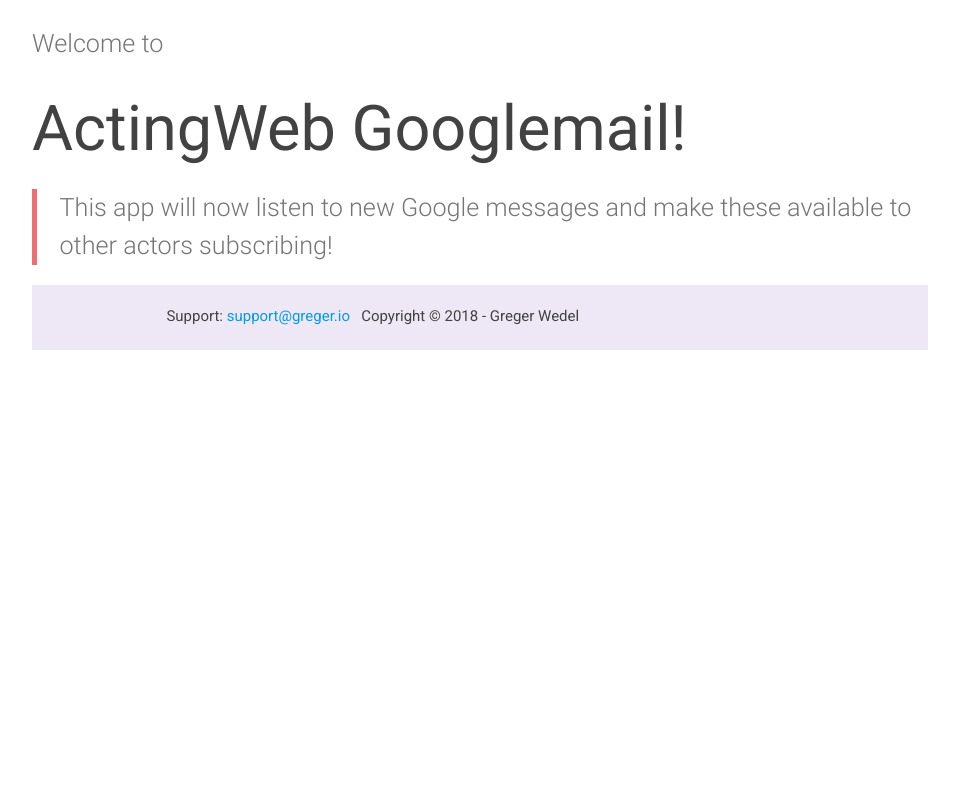
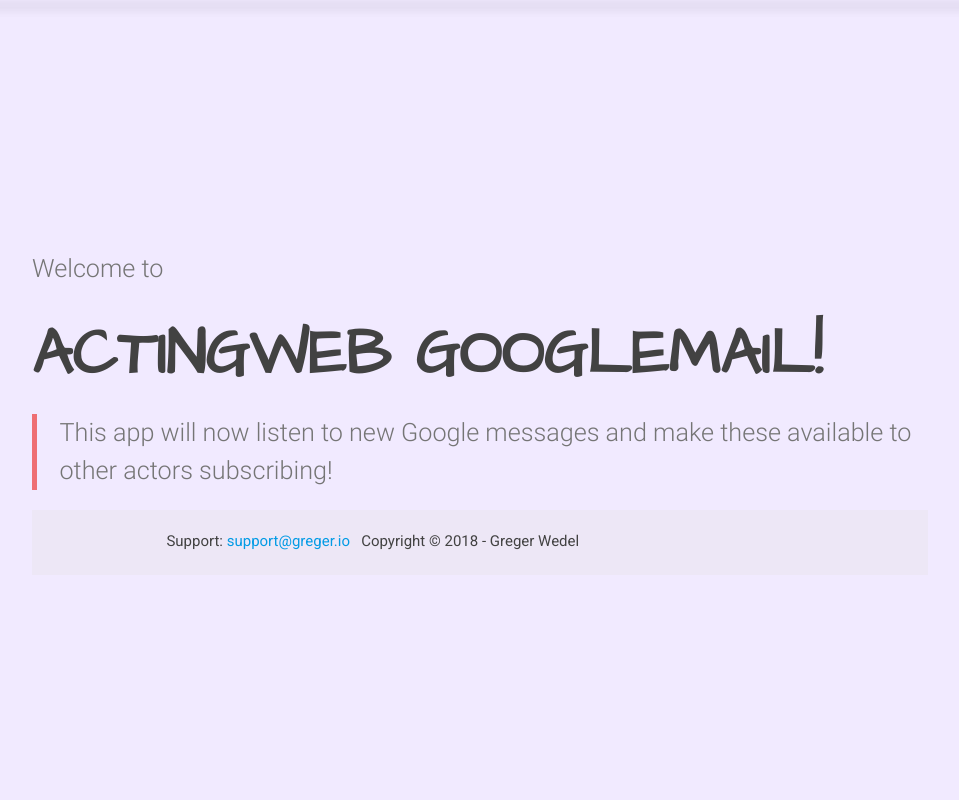
Before and after one commit to actingweb/actingweb-googlemail, a Flask app: template templates/aw-actor-www-root.html in a window 1280 px wide. Shown: the whole page, without its empty margins (160-1119 px from the left). Run offline with Flask 2, Linux system fonts and the light colour scheme; the template is opened without the code that fills it, so the values that code supplies are empty; some libraries are stand-ins or nearby versions.

Commit message:
Minor fixes

```diff
--- a/application.py
+++ b/application.py
@@ -8,18 +8,27 @@
 from src import on_aw
 from actingweb.handlers import callbacks, properties, meta, root, trust, devtest, \
     subscription, resources, oauth, callback_oauth, bot, www, factory
+# To debug in pycharm inside the Docker container, remember to uncomment import pydevd as well
+# (and add to requirements.txt)
+# import pydevd_pycharm
 
 logging.basicConfig(stream=sys.stderr, level=os.getenv('LOG_LEVEL', "INFO"))
 LOG = logging.getLogger()
 LOG.setLevel(os.getenv('LOG_LEVEL', "INFO"))
 
-app = Flask(__name__, static_url_path='/static')
+app = Flask(__name__, static_url_path='/googlemail/static')
 
 # The on_aw object we will use to do app-specific processing
-OBJ_ON_AW = on_aw.OnAWDemo()
+OBJ_ON_AW = on_aw.OnAWGoogleMail()
 
 
 def get_config():
+    # Having settrace here will make sure the process reconnects to the debug server on each request
+    # which makes it easier to keep in sync when doing code changes
+    # pydevd_pycharm.settrace('docker.for.mac.localhost', port=3001, stdoutToServer=True, stderrToServer=True,
+    #                        suspend=False)
+    #
+    # The greger.ngrok.io address will be overriden by env variables from serverless.yml
     myurl = os.getenv('APP_HOST_FQDN', "greger.ngrok.io")
     proto = os.getenv('APP_HOST_PROTOCOL', "https://")
     aw_type = "urn:actingweb:apps.actingweb.io:googlemail"
@@ -262,12 +271,12 @@
     if not h.process():
         return Response(status=404)
     if h.get_status() == 400:
-            existing = actor.Actor(config=get_config())
-            existing.get_from_creator(request.values.get('creator'))
-            if existing.id:
-                return redirect(get_config().root + existing.id + '/www?refresh=true', 302)
-            else:
-                return render_template('aw-root-failed.html', **h.webobj.response.template_values)
+        existing = actor.Actor(config=get_config())
+        existing.get_from_creator(request.values.get('creator'))
+        if existing.id:
+            return redirect(get_config().root + existing.id + '/www?refresh=true', 302)
+        else:
+            return render_template('aw-root-failed.html', **h.webobj.response.template_values)
     if request.method == 'GET':
         return render_template('aw-root-factory.html', **h.webobj.response.template_values)
     return h.get_response()
@@ -307,6 +316,8 @@
         return Response(status=404)
     if h.get_redirect():
         return h.get_redirect()
+    if h.webobj.response.status_code == 403:
+        return Response(status=403)
     if request.method == 'GET':
         if not path or path == '':
             return render_template('aw-actor-www-root.html', **h.webobj.response.template_values)
@@ -417,11 +428,6 @@
 
 
 if __name__ == "__main__":
-    # To debug in pycharm inside the Docker container, remember to uncomment import pydevd as well
-    # (and add to requirements.txt)
-    # import pydevd
-    # pydevd.settrace('docker.for.mac.localhost', port=3001, stdoutToServer=True, stderrToServer=True)
-
     logging.debug('Starting up the Google mail actor ...')
     # Only for debugging while developing
     app.run(host='0.0.0.0', debug=True, port=5000)
--- a/serverless.yml
+++ b/serverless.yml
@@ -24,7 +24,7 @@
 
 provider:
   name: aws
-  runtime: python3.6
+  runtime: python3.7
   memorySize: 128
   timeout: 30
   stage: ${self:custom.customDomain.stage}
@@ -53,7 +53,7 @@
 
 functions:
   app:
-    handler: wsgi.handler
+    handler: wsgi_handler.handler
     events:
       - http: ANY /
       - http: 'ANY {proxy+}'
--- a/src/on_aw.py
+++ b/src/on_aw.py
@@ -1,5 +1,6 @@
 import logging
 import json
+import time
 from actingweb import on_aw
 from src import gmail
 
@@ -13,7 +14,7 @@
 ]
 
 
-class OnAWDemo(on_aw.OnAWBase):
+class OnAWGoogleMail(on_aw.OnAWBase):
 
     def bot_post(self, path):
         """Called on POSTs to /bot.
--- /dev/null
+++ b/static/style.css
@@ -0,0 +1,22 @@
+body {
+  display: flex;
+  min-height: 100vh;
+  flex-direction: column;
+}
+
+main {
+  flex: 1 0 auto;
+}
+
+h1.title,
+.footer-copyright a {
+  font-family: 'Architects Daughter', cursive;
+  text-transform: uppercase;
+  font-weight: 900;
+}
+
+body.welcome {
+  background: #f1eaff;
+  overflow: hidden;
+  -webkit-font-smoothing: antialiased;
+}
--- a/templates/aw-actor-www-properties.html
+++ b/templates/aw-actor-www-properties.html
@@ -12,7 +12,7 @@
           href='https://fonts.googleapis.com/css?family=Architects+Daughter|Roboto&subset=latin,devanagari'>
     <link rel='stylesheet prefetch' href='https://maxcdn.bootstrapcdn.com/font-awesome/4.5.0/css/font-awesome.min.css'>
 
-    <link rel="stylesheet" href="/static/style.css" )>
+    <link rel="stylesheet" href="/googlemail/static/style.css" )>
 
 
 </head>
--- a/templates/aw-actor-www-root.html
+++ b/templates/aw-actor-www-root.html
@@ -10,7 +10,7 @@
 <link rel='stylesheet prefetch' href='https://fonts.googleapis.com/css?family=Architects+Daughter|Roboto&subset=latin,devanagari'>
 <link rel='stylesheet prefetch' href='https://maxcdn.bootstrapcdn.com/font-awesome/4.5.0/css/font-awesome.min.css'>
 
-      <link rel="stylesheet" href="/static/style.css")>
+      <link rel="stylesheet" href="/googlemail/static/style.css")>
 
 
 </head>
@@ -36,7 +36,7 @@
     </span>
   </main>
   </body>
-  <script src='http://cdnjs.cloudflare.com/ajax/libs/jquery/2.2.2/jquery.min.js'></script>
+  <script src='https://cdnjs.cloudflare.com/ajax/libs/jquery/2.2.2/jquery.min.js'></script>
 <script src='https://cdnjs.cloudflare.com/ajax/libs/materialize/0.97.6/js/materialize.min.js'></script>
 
 
```
Also changed, not shown: 3 other files.
